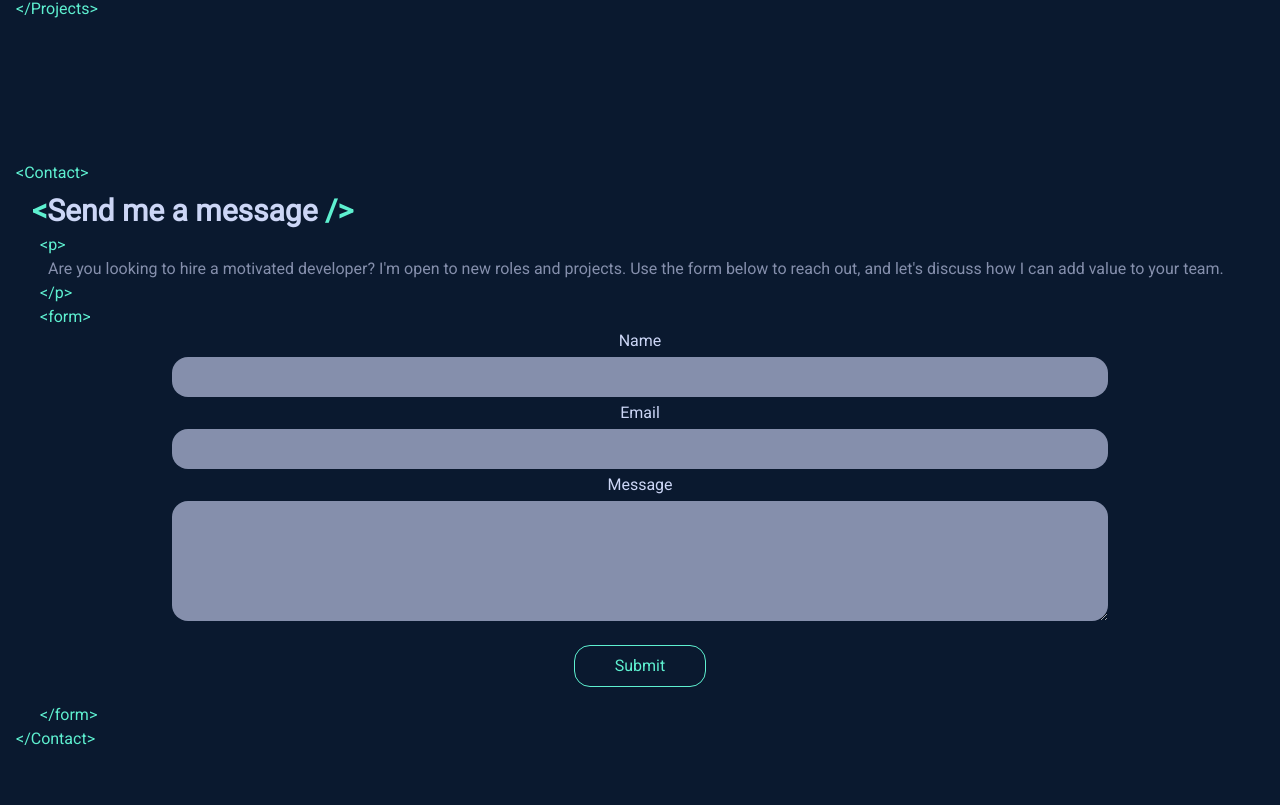
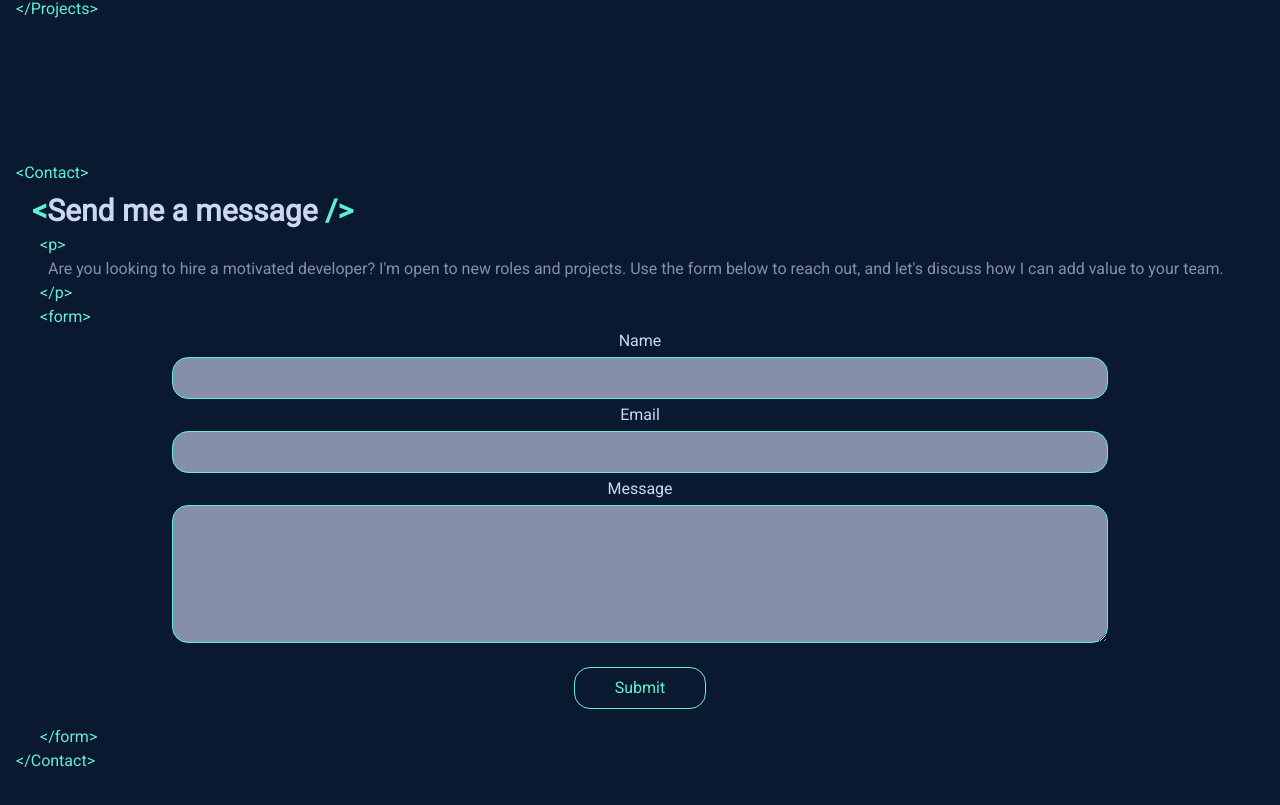
Before and after one commit to S-Guettner/new-portfolio-next, a Next.js app: page / in a window 1280 px wide. Shown: the part 2255-3060 px from the top of the page. Built offline with nearby package versions, Linux system fonts and the light colour scheme.

Commit message:
added error message for contact input

```diff
--- a/app/components/sections/ContactSection.tsx
+++ b/app/components/sections/ContactSection.tsx
@@ -1,5 +1,5 @@
 'use client'
-import { FC,useRef,useState } from 'react'
+import { FC, useRef, useState } from 'react'
 import axios from 'axios'
 
 interface ContactSectionProps {
@@ -18,6 +18,9 @@ const ContactSection: FC<ContactSectionProps> = ({ }) => {
     const [success, setSuccess] = useState(false);
     const [error, setError] = useState('');
 
+    const [errorMessage, setErrorMessage] = useState("")
+    const [errorClass, setErrorClass] = useState("border-2 border-red-400")
+
     const handleChange = (e: React.ChangeEvent<HTMLInputElement | HTMLTextAreaElement>) => {
         setFormData({
             ...formData,
@@ -29,6 +32,14 @@ const ContactSection: FC<ContactSectionProps> = ({ }) => {
         e.preventDefault();
         setSubmitting(true);
 
+
+        if (formData.name.length === 0 || formData.email.length === 0 || formData.message.length === 0) {
+            formData.name.length === 0 ? setErrorMessage("Name missing") :
+                formData.email.length === 0 ? setErrorMessage("Email missing") :
+                    formData.message.length === 0 ? setErrorMessage("Message missing") :
+                        setErrorMessage("")
+
+        } else {
             try {
                 const response = await axios.post('/api/send', formData);
                 if (response.status === 200) {
@@ -37,10 +48,14 @@ const ContactSection: FC<ContactSectionProps> = ({ }) => {
                     setError('Failed to send message.');
                 }
             } catch (err) {
-            setError( 'An error occurred.');
+                setError('An error occurred.');
             } finally {
                 setSubmitting(false);
             }
+
+        }
+
+
     }
 
 
@@ -60,12 +75,16 @@ const ContactSection: FC<ContactSectionProps> = ({ }) => {
                 <section>
                     <form className='flex flex-col items-center gap-y-1 mb-4' onSubmit={handleSubmit} >
                         <label className='block text-textLarge text-center' htmlFor="name">Name</label>
-                        <input onChange={handleChange} value={formData.name} className='w-3/4 rounded-2xl p-2 bg-text navButton' type="text" name="name" id="name" />
+                        <input onChange={handleChange} value={formData.name} className={`w-3/4 rounded-2xl p-2 border border-green focus:outline-none  bg-text navButton ${errorMessage === "Name missing" ? errorClass : ""}`} type="text" name="name" id="name" />
                         <label className='block text-textLarge text-center' htmlFor="email">Email</label>
-                        <input onChange={handleChange} value={formData.email} className='w-3/4 rounded-2xl p-2 navButton bg-text' type="email" name="email" id="email" />
+                        <input onChange={handleChange} value={formData.email} className={`w-3/4 rounded-2xl p-2 border border-green focus:outline-none navButton bg-text ${errorMessage === "Email missing" ? errorClass : ""}`} type="email" name="email" id="email" />
                         <label className='block text-textLarge text-center' htmlFor="message">Message</label>
-                        <textarea onChange={handleChange} value={formData.message} className='rounded-2xl navButton bg-text mb-5 w-3/4' name="message" id="message" cols={33} rows={5}></textarea>
-                        <button className='border border-green text-green py-2 px-10 rounded-2xl resume-button' type="submit" >Submit</button>
+                        <textarea onChange={handleChange} value={formData.message} className={`rounded-2xl p-2 navButton border border-green focus:outline-none bg-text mb-5 w-3/4 ${errorMessage === "Message missing" ? errorClass : ""}`} name="message" id="message" cols={33} rows={5}></textarea>
+                        {errorMessage && (
+                            <p className='text-red-500 mb-5'>"{errorMessage}"</p>
+
+                        )}
+                        <button className='border border-green text-green py-2 px-10 rounded-2xl resume-button navButton' type="submit" >Submit</button>
                     </form>
                 </section>
                 <p className='text-green pl-6 '>&lt;/form&gt;</p>
--- a/app/page.tsx
+++ b/app/page.tsx
@@ -24,10 +24,10 @@ export default function Home() {
       document.documentElement.style.setProperty('--vh', `${vh}px`);
     }
 
-    // Set the value initially
+
     setVH();
 
-    // Update it whenever the window is resized
+    // Update VH
     window.addEventListener('resize', setVH);
 
     const container = document.getElementById("fullpage-container") as HTMLElement;
```
Lines whose indentation alone changed are shown as unchanged.
